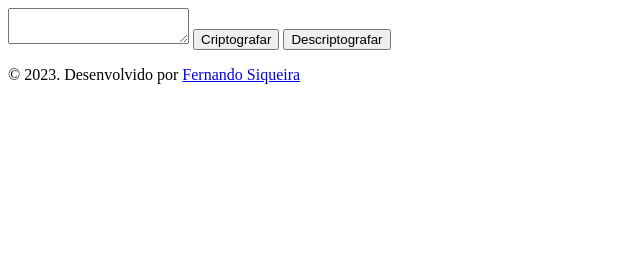
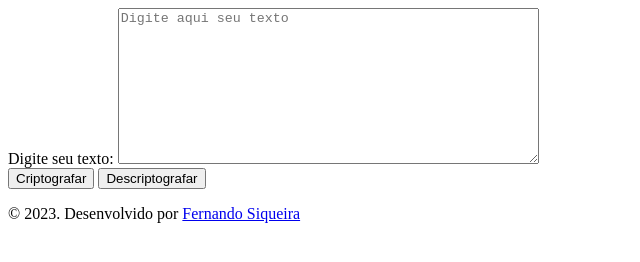
Before and after one commit to fesiq/challenge-one-text-decoder, a plain HTML site: page index.html in a window 1280 px wide. Shown: the whole page, without its empty margins (0-640 px from the left). Drawn offline with Linux system fonts and the light colour scheme.

Commit message:
estruturando a entrada de texto e os botoes

```diff
--- a/index.html
+++ b/index.html
@@ -8,9 +8,14 @@
         <main>
             <section class="entrada-codificador">
                 <form>
-                    <textarea id="entrada-texto"></textarea>
-                    <button id="criptografa-texto">Criptografar</button>
-                    <button id="descriptografa-texto">Descriptografar</button>
+                    <div class="area-entrada-texto">
+                        <label for="entrada-texto"> Digite seu texto: </label>
+                        <textarea name="entrada-texto" id="entrada-texto" cols="50" rows="10" placeholder="Digite aqui seu texto" required></textarea>
+                    </div>
+                    <div class="area-botoes-codificador">
+                        <button class="botoes-codificador" id="criptografa-texto">Criptografar</button>
+                        <button class="botoes-codificador" id="descriptografa-texto">Descriptografar</button>
+                    </div>
                 </form>
             </section>
             <section class="saida-codificador">
```
